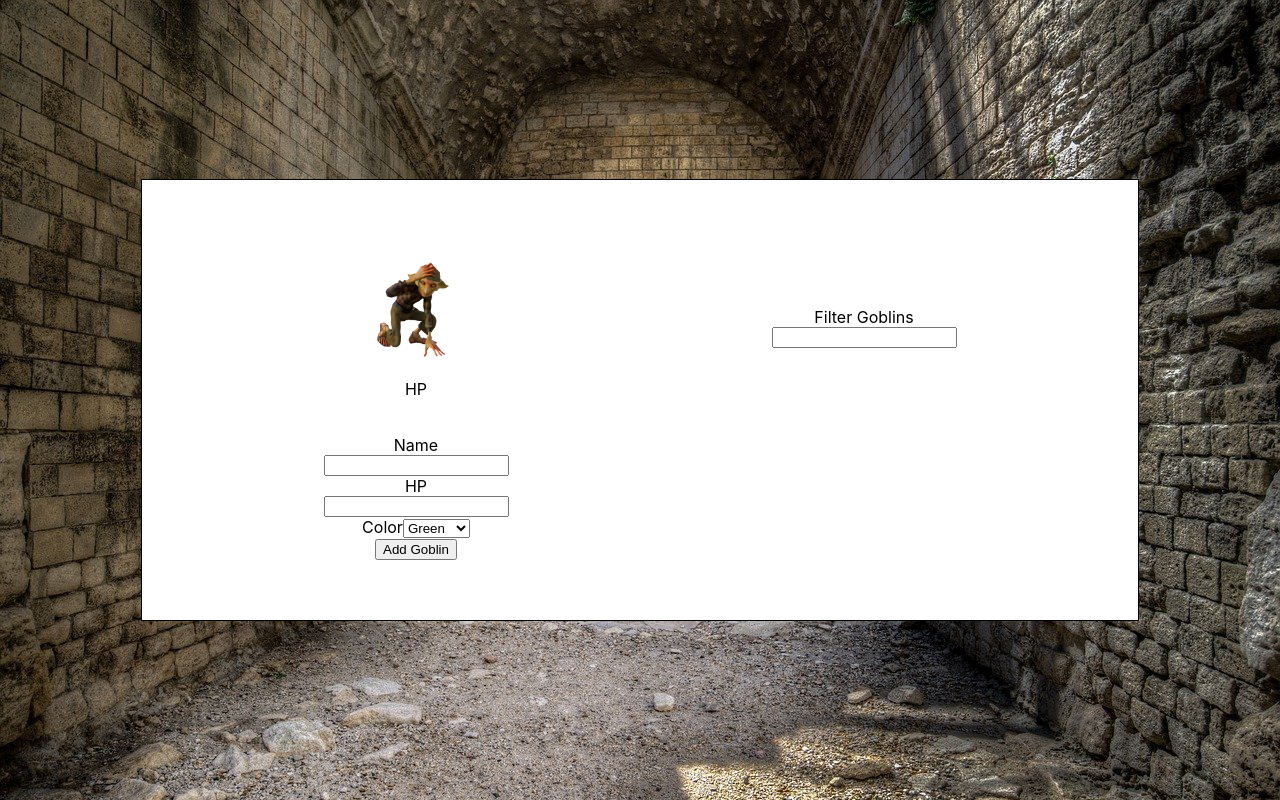
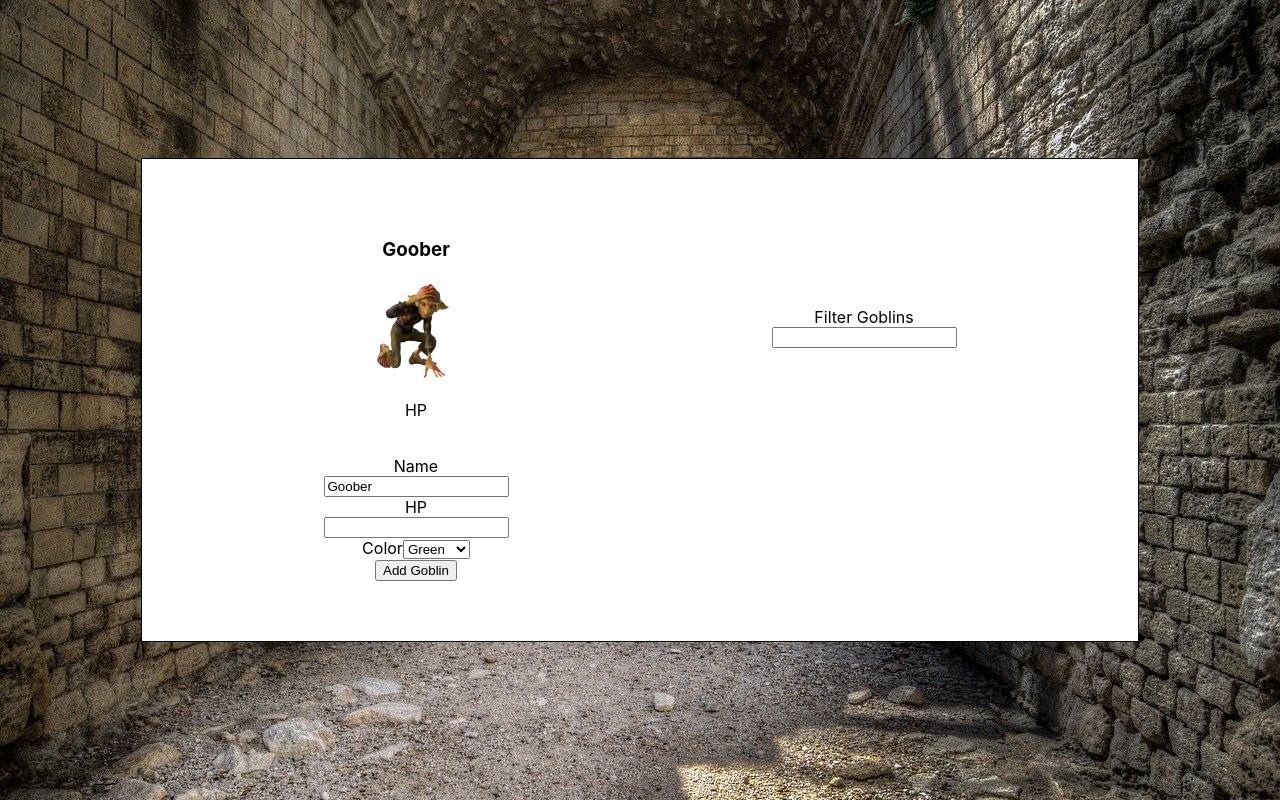
Before and after one commit to Trevor-Rezac/react-goblin-builder-half-baked, a React (Create React App) app: page / in a window 1280 px wide. Built offline with nearby package versions, Linux system fonts and the light colour scheme.

Commit message:
current state displays in Goblin component

```diff
--- a/src/App.js
+++ b/src/App.js
@@ -13,9 +13,9 @@ function App() {
       goblinFormHP, which is how we track the user input for the current HP of the goblin in the form
       goblinFormColor, which is how we track the user input for the current color of the goblin in the form
 */
-  const [goblinFormName, setGoblinFormName] = useState('');
+  const [goblinFormName, setGoblinFormName] = useState('Goober');
   const [goblinFormHP, setGoblinFormHP] = useState('');
-  const [goblinFormColor, setGoblinFormColor] = useState('blue');
+  const [goblinFormColor, setGoblinFormColor] = useState('');
 
   console.log('||', goblinFormName, goblinFormHP, goblinFormColor);
 
@@ -49,10 +49,15 @@ function App() {
     <div className="App">
       <div className='current-goblin quarter'>
         <Goblin goblin={{
-          /*
+        /*
             use the goblin form state to make a goblin object and to display it.
             This will let the user see the current form state
           */
+          name: goblinFormName,
+          hp: goblinFormHP,
+          color: goblinFormColor
+
+
         }}/>
       </div>
       <div className='goblin-filter quarter'>
--- a/src/Goblin.js
+++ b/src/Goblin.js
@@ -1,14 +1,15 @@
 import React from 'react';
 
-export default function Goblin(props) {
+export default function Goblin({ goblin }) {
   return (
     // be sure you take a look at this component i'm handing you and figure out what props it will need to work correctly.
     <div
       className='goblin'
-      onClick={() => props.handleDeleteGoblin && props.handleDeleteGoblin(props.goblin.id)}>
-      <h3>{props.goblin.name}</h3>
-      <img src="goblin.png" style={{ backgroundColor: props.goblin.color }} />
-      <p>{props.goblin.hp} HP</p>
+      // onClick={() => handleDeleteGoblin && handleDeleteGoblin(goblin.id)}
+    >
+      <h3>{goblin.name}</h3>
+      <img src="goblin.png" style={{ backgroundColor: goblin.color }} />
+      <p>{goblin.hp} HP</p>
     </div>
   );
 }
--- a/src/GoblinForm.js
+++ b/src/GoblinForm.js
@@ -14,7 +14,7 @@ export default function GoblinForm({
       Note that you don't need to define an anonymous function--you can just name the submitGoblin prop here and it will work.
       Take a minute to try and puzzle out why that is: how is this function different from other functions,
       where you do need to create an anonymous function in the `onClick` or `onSubmit` spot? */}
-      <form className='goblin-form'>
+      <form className='goblin-form' onSubmit={submitGoblin}>
         <label>
             Name
           {/* onChange, use the prop setGoblinFormName to set the parent state */}
```
